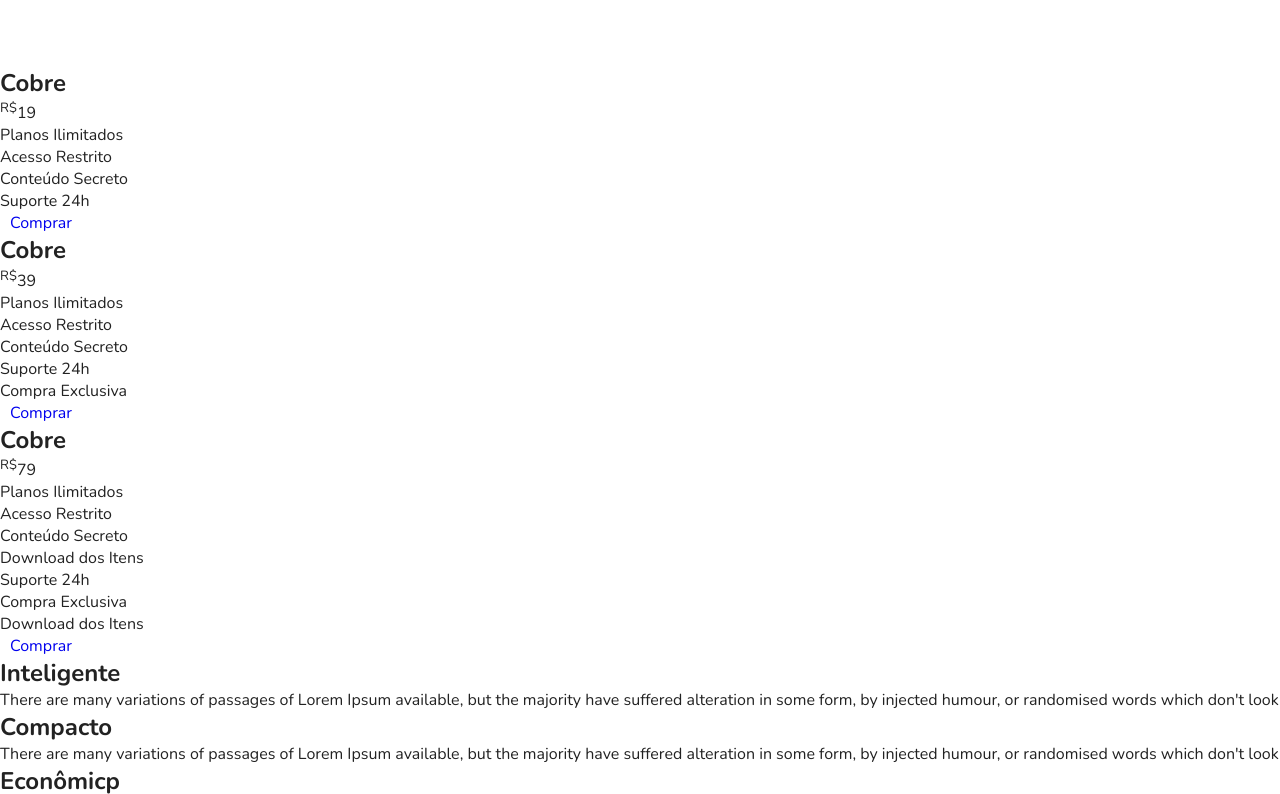
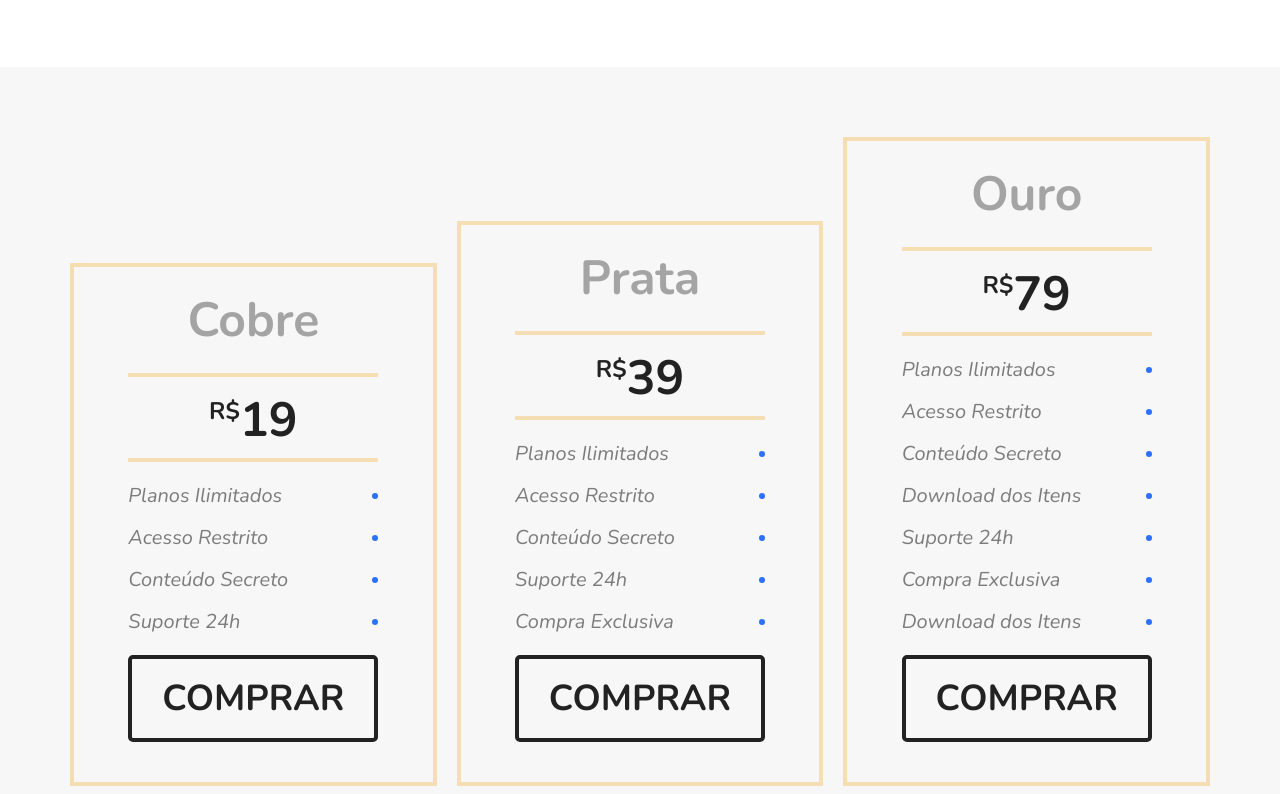
Before and after one commit to PatrickGmailHub/FlexBlog, a plain HTML site: page index.html in a window 1280 px wide. Shown: the part 1762-2556 px from the top of the page. Drawn offline with nearby package versions, Linux system fonts and the light colour scheme.

Commit message:
CSS em preço .preco

```diff
--- a/css/style.css
+++ b/css/style.css
@@ -172,3 +172,96 @@ img {
 .blue {
   border-top: 8px solid #66d9eb;
 }
+
+/*Preço*/
+
+.preco {
+  background: #f7f7f7;
+  padding: 60px;
+  /* max-width: 960px; */
+  margin: 0 auto;
+  display: flex;
+  flex-wrap: wrap;
+  align-items: flex-end;
+}
+
+.preco-item {
+  flex: 1;
+  border: 4px solid wheat;
+  padding: 20px;
+  margin: 10px;
+}
+
+.preco-item h2 {
+  font-size: 3em;
+  color: #a4a4a4;
+  text-align: center;
+}
+
+.preco-item span {
+  margin: 20px auto;
+  display: block;
+  text-align: center;
+  font-weight: bold;
+  border-top: 4px solid wheat;
+  border-bottom: 4px solid wheat;
+  padding: 10px 0 5px 0;
+  font-size: 3em;
+  max-width: 250px;
+}
+
+.preco-item sup {
+  font-size: 1.5rem;
+}
+
+.preco-item ul {
+  margin: 20px auto;
+  font-size: 1.25em;
+  /* line-height: 2; */
+  font-style: italic;
+  color: #7c7c7c;
+  max-width: 250px;
+}
+
+.preco-item li {
+  display: flex;
+  justify-content: space-between;
+  align-items: center;
+  margin-bottom: 15px;
+}
+
+.preco-item li::after {
+  content: '';
+  display: block;
+  width: 6px;
+  height: 6px;
+  background: #2c70ff;
+  border-radius: 50%;
+}
+
+.preco-item a {
+  max-width: 250px;
+  display: block;
+  margin: 20px auto;
+  text-align: center;
+  text-transform: uppercase;
+  font-size: 2.25em;
+  font-weight: bold;
+  padding: 15px 0;
+  color: #222222;
+  border: 4px solid;
+  border-radius: 5px;
+}
+
+@media (max-width: 800px) {
+  .preco {
+    padding-left: 10px;
+    padding-right: 10px;
+  }
+  .preco .preco-item:nth-child(3) {
+    order: -2;
+  }
+  .preco .preco-item:nth-child(2) {
+    order: -1;
+  }
+}
--- a/index.html
+++ b/index.html
@@ -88,7 +88,7 @@
       <a href="#">Comprar</a>
     </div>
     <div class="preco-item">
-      <h2>Cobre</h2>
+      <h2>Prata</h2>
       <span><sup>R$</sup>39</span>
       <ul>
         <li>Planos Ilimitados</li>
@@ -100,7 +100,7 @@
       <a href="#">Comprar</a>
     </div>
     <div class="preco-item">
-      <h2>Cobre</h2>
+      <h2>Ouro</h2>
       <span><sup>R$</sup>79</span>
       <ul>
         <li>Planos Ilimitados</li>
```
